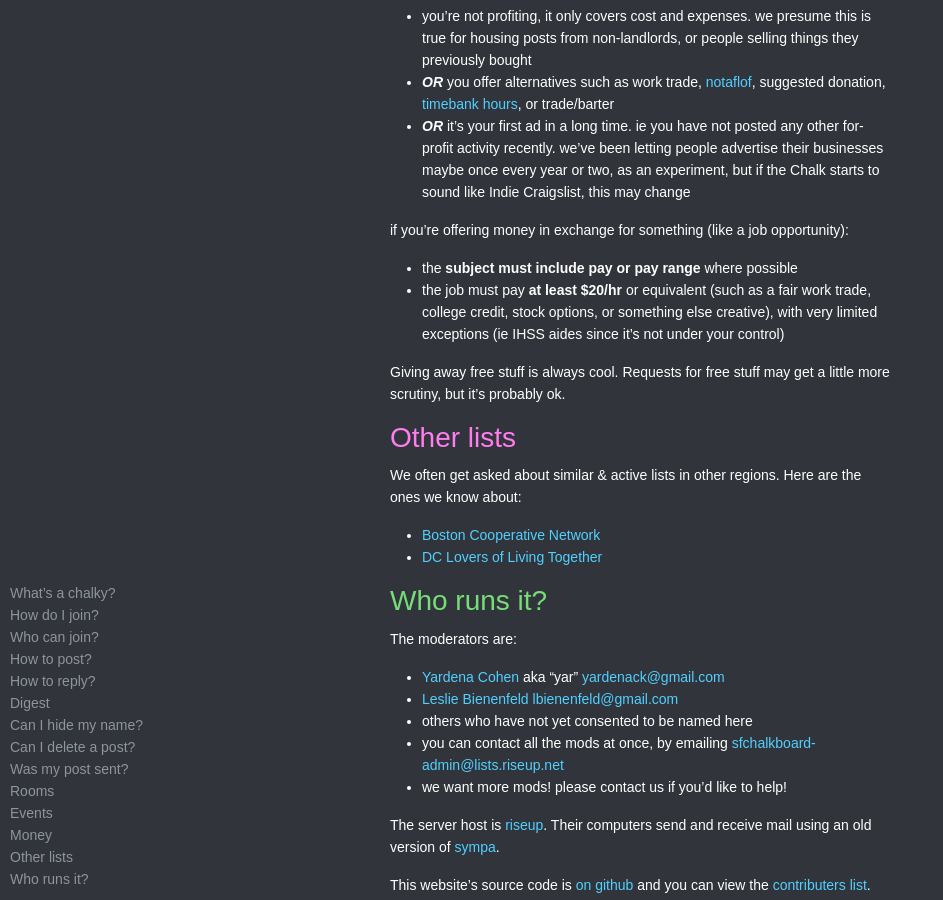
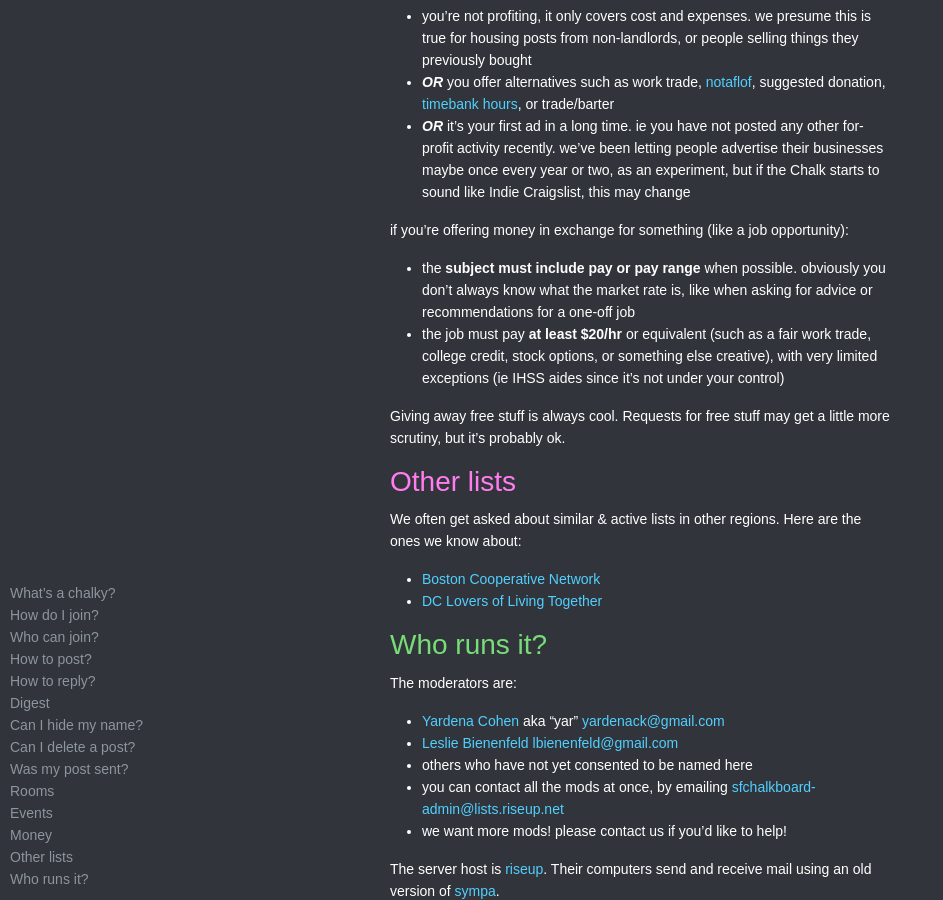
Before and after one commit to organicunity/chalkies.github.io, a Jekyll site: the page built from index.md, in a window 1280 px wide and 900 px high, scrolled down 3331 px. Shown: the whole window, without its empty margins (0-943 px from the left). Built offline with Jekyll 4.4.1, drawn with Linux system fonts in a browser that asks for light colours; some web fonts are replaced; comment, search, counter and statistics services are not loaded; a style sheet for code colours, icons or effects is not loaded; our own code applies the rules of GitHub Pages for plain Markdown files.

Commit message:
one-off jobs don't need to know the rate

```diff
--- a/index.md
+++ b/index.md
@@ -106,7 +106,7 @@ If you're asking for money in exchange for something, at least one of these must
 * ***OR*** it's your first ad in a long time. ie you have not posted any other for-profit activity recently. we've been letting people advertise their businesses maybe once every year or two, as an experiment, but if the Chalk starts to sound like Indie Craigslist, this may change
 
 if you're offering money in exchange for something (like a job opportunity):
-* the **subject must include pay or pay range** where possible
+* the **subject must include pay or pay range** when possible. obviously you don't always know what the market rate is, like when asking for advice or recommendations for a one-off job
 * the job must pay **at least $20/hr** or equivalent (such as a fair work trade, college credit, stock options, or something else creative), with very limited exceptions (ie IHSS aides since it's not under your control)
 
 Giving away free stuff is always cool. Requests for free stuff may get a little more scrutiny, but it's probably ok.
```
